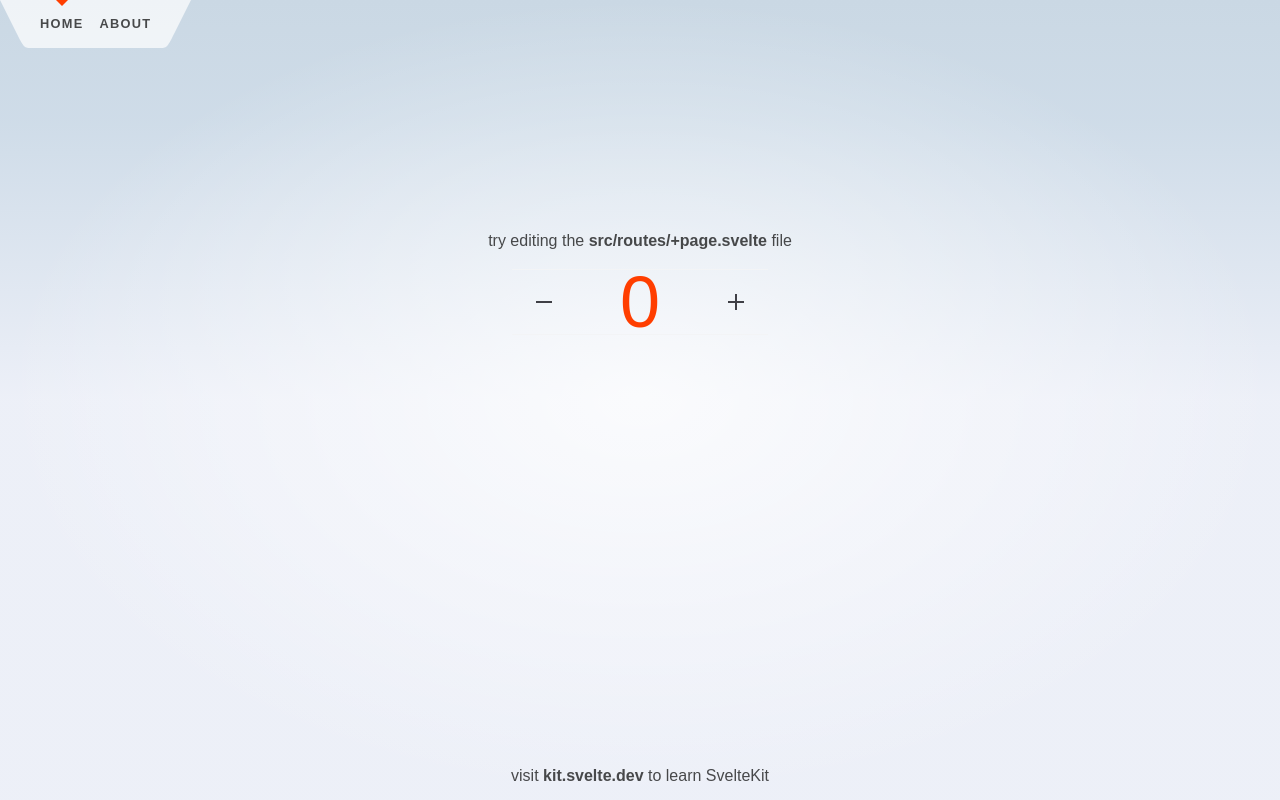
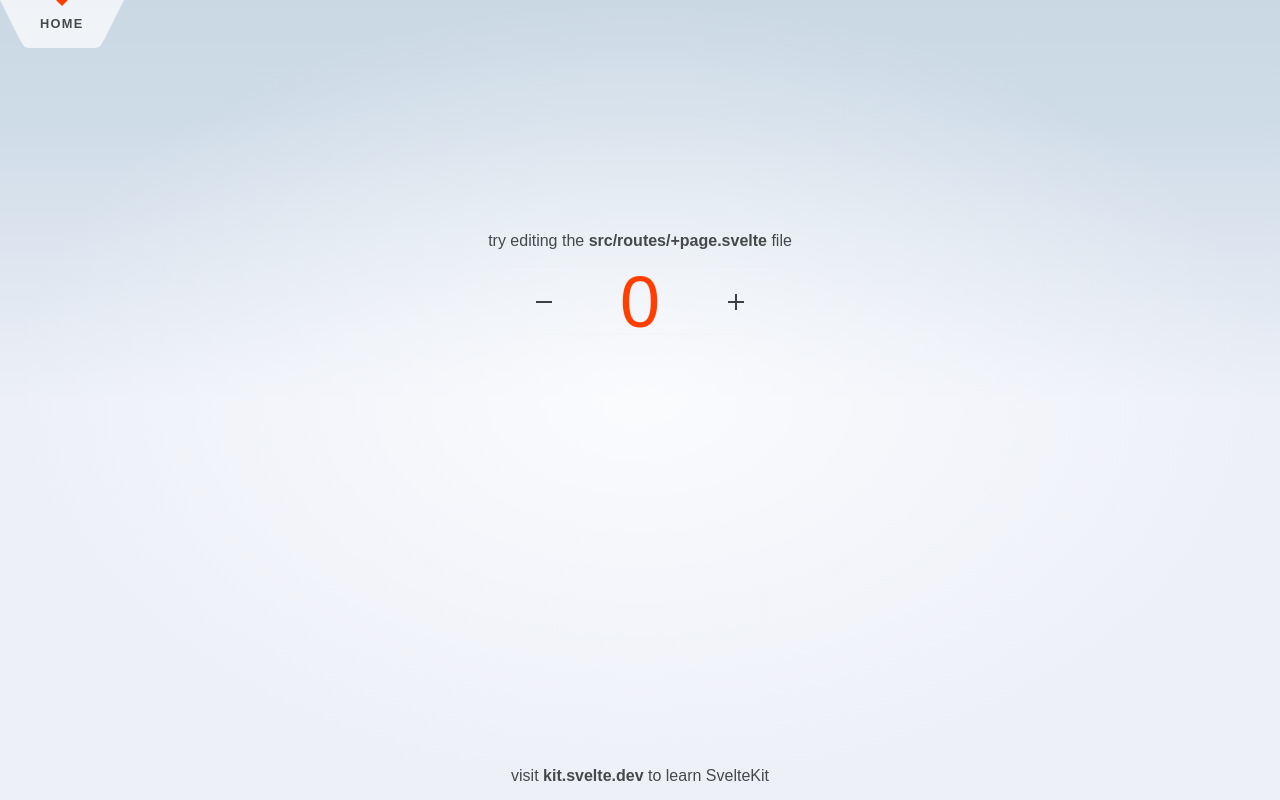
Before and after one commit to Duckapple/splendor, a SvelteKit app in the folder frontend/: page / in a window 1280 px wide. Built offline with nearby package versions, Linux system fonts and the light colour scheme.

Commit message:
Fix build

```diff
--- a/frontend/src/routes/Header.svelte
+++ b/frontend/src/routes/Header.svelte
@@ -11,9 +11,9 @@
 			<li aria-current={$page.url.pathname === '/' ? 'page' : undefined}>
 				<a href="/">Home</a>
 			</li>
-			<li aria-current={$page.url.pathname === '/about' ? 'page' : undefined}>
+			<!-- <li aria-current={$page.url.pathname === '/about' ? 'page' : undefined}>
 				<a href="/about">About</a>
-			</li>
+			</li> -->
 		</ul>
 		<svg viewBox="0 0 2 3" aria-hidden="true">
 			<path d="M0,0 L0,3 C0.5,3 0.5,3 1,2 L2,0 Z" />
```
